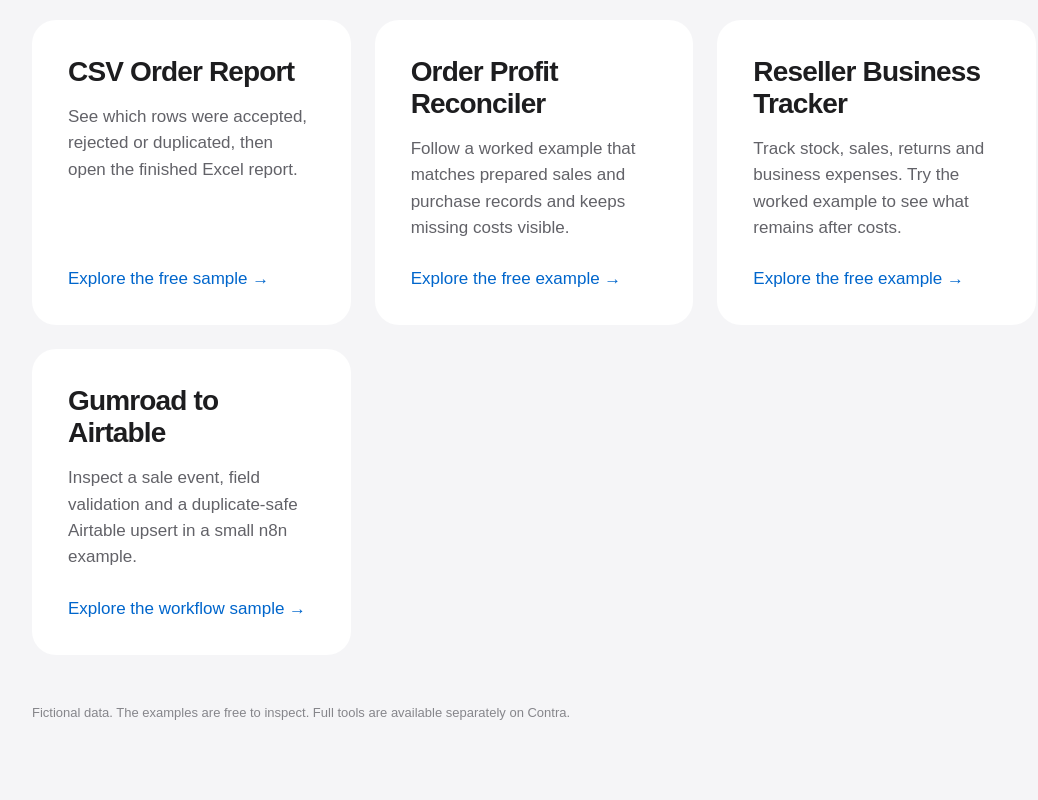
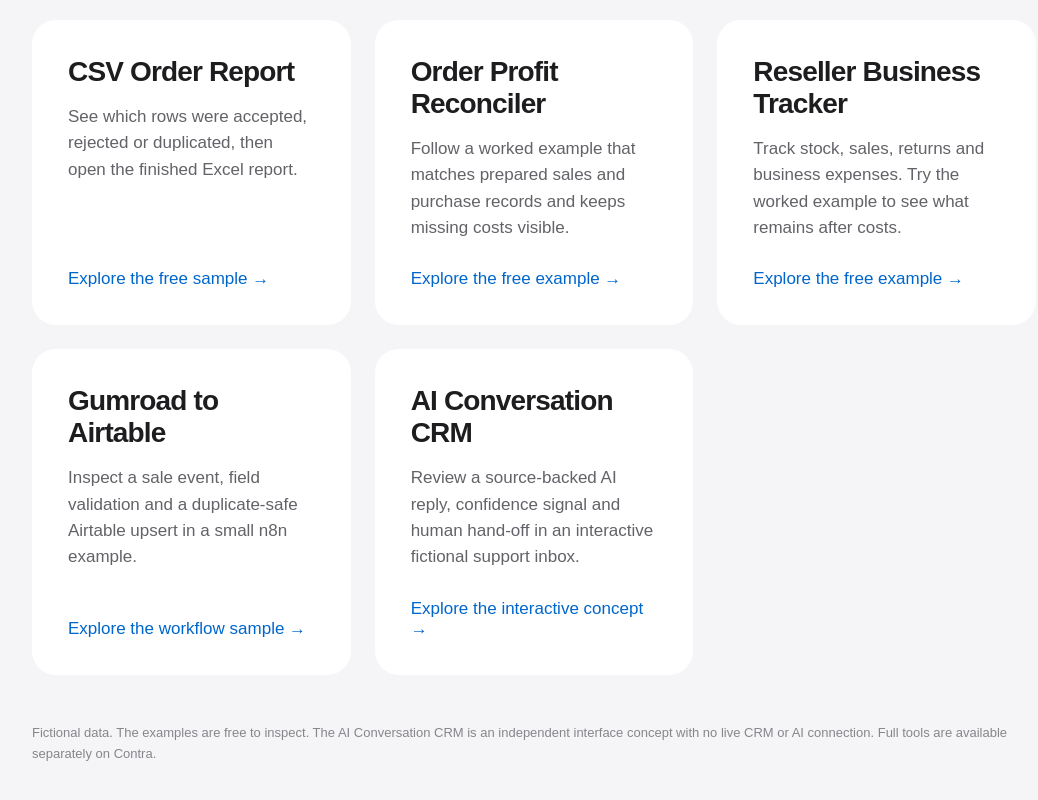
Before and after one commit to pelmeskaaaa/order-tools, a plain HTML site: page index.html in a window 1280 px wide. Shown: the part 372-1172 px from the top of the page, without its empty margins (106-1144 px from the left). Drawn offline with Linux system fonts and the light colour scheme.

Commit message:
Add AI conversation CRM sample to portfolio

```diff
--- a/index.html
+++ b/index.html
@@ -16,7 +16,8 @@
     <article class="card"><h2>Order Profit Reconciler</h2><p>Follow a worked example that matches prepared sales and purchase records and keeps missing costs visible.</p><a href="order-profit/">Explore the free example &rarr;</a></article>
     <article class="card"><h2>Reseller Business Tracker</h2><p>Track stock, sales, returns and business expenses. Try the worked example to see what remains after costs.</p><a href="reseller-business-tracker/">Explore the free example &rarr;</a></article>
     <article class="card"><h2>Gumroad to Airtable</h2><p>Inspect a sale event, field validation and a duplicate-safe Airtable upsert in a small n8n example.</p><a href="gumroad-airtable/">Explore the workflow sample &rarr;</a></article>
+    <article class="card"><h2>AI Conversation CRM</h2><p>Review a source-backed AI reply, confidence signal and human hand-off in an interactive fictional support inbox.</p><a href="ai-conversation-crm/">Explore the interactive concept &rarr;</a></article>
   </section>
-  <footer>Fictional data. The examples are free to inspect. Full tools are available separately on Contra.</footer>
+  <footer>Fictional data. The examples are free to inspect. The AI Conversation CRM is an independent interface concept with no live CRM or AI connection. Full tools are available separately on Contra.</footer>
 </main></body>
 </html>
```
